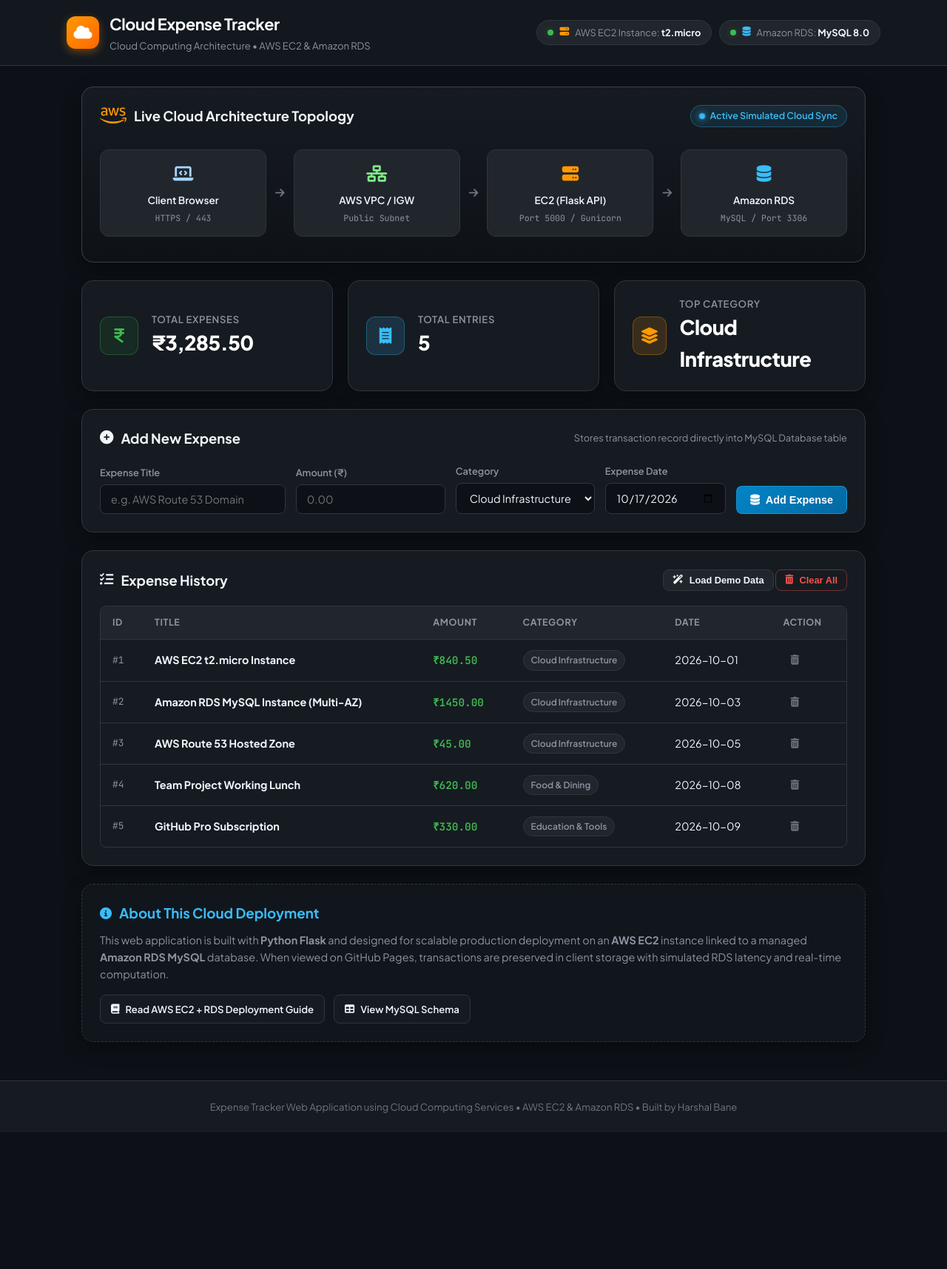
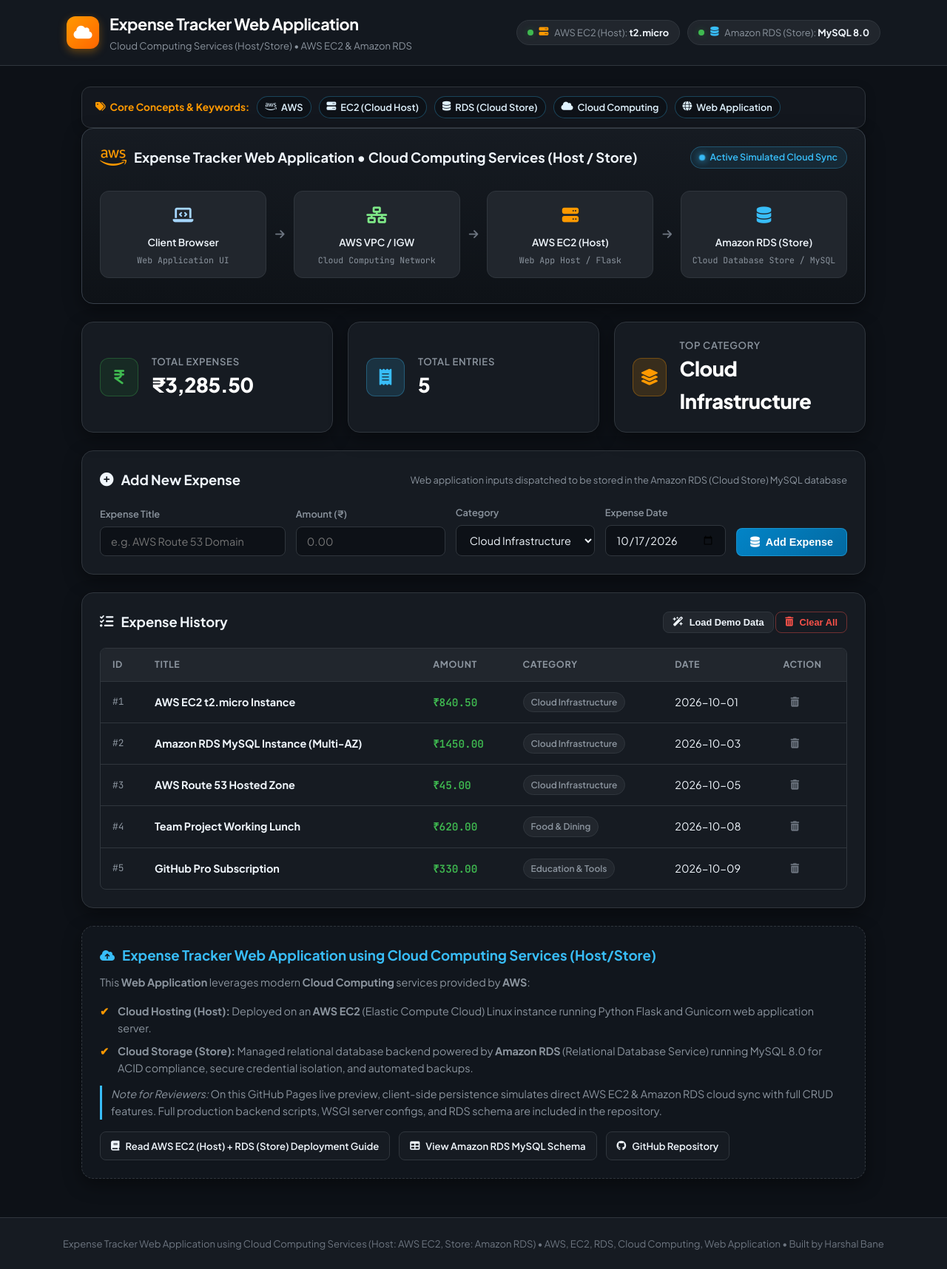
Before and after one commit to MrHarshalBane/expense-tracker-cloud-aws, a plain HTML site: page index.html in a window 1280 px wide. Shown: the whole page at 74% size. Before the commit the page ends 1531 px from the top, so only its background shows below. Drawn offline with Linux system fonts and the light colour scheme.

Commit message:
Enhance Cloud Computing Host/Store architecture alignment and required keywords (AWS, EC2, RDS)

```diff
--- a/index.html
+++ b/index.html
@@ -3,7 +3,10 @@
 <head>
   <meta charset="UTF-8">
   <meta name="viewport" content="width=device-width, initial-scale=1.0">
-  <title>Cloud Expense Tracker - AWS Architecture Demo</title>
+  <title>Expense Tracker Web Application using Cloud Computing Services (Host/Store) - AWS, EC2, RDS</title>
+  <meta name="description" content="Expense Tracker Web Application using Cloud Computing Services (Host/Store). Built for AWS EC2 cloud hosting and Amazon RDS cloud database storage.">
+  <meta name="keywords" content="AWS, EC2, RDS, Cloud Computing, Web Application, Expense Tracker, Cloud Host, Cloud Store, Amazon Web Services">
+  <meta name="author" content="Harshal Bane">
   <!-- Google Fonts & Font Awesome -->
   <link rel="preconnect" href="https://fonts.googleapis.com">
   <link rel="preconnect" href="https://fonts.gstatic.com" crossorigin>
@@ -20,32 +23,42 @@
           <i class="fa-solid fa-cloud"></i>
         </div>
         <div>
-          <h1>Cloud Expense Tracker</h1>
-          <p class="subtitle">Cloud Computing Architecture • AWS EC2 &amp; Amazon RDS</p>
+          <h1>Expense Tracker Web Application</h1>
+          <p class="subtitle">Cloud Computing Services (Host/Store) • AWS EC2 &amp; Amazon RDS</p>
         </div>
       </div>
       <div class="cloud-status-pills">
-        <div class="pill ec2" id="pill-ec2" title="Compute Layer">
+        <div class="pill ec2" id="pill-ec2" title="Cloud Host Layer">
           <span class="status-dot"></span>
           <i class="fa-solid fa-server"></i>
-          <span>AWS EC2 Instance: <strong>t2.micro</strong></span>
+          <span>AWS EC2 (Host): <strong>t2.micro</strong></span>
         </div>
-        <div class="pill rds" id="pill-rds" title="Database Layer">
+        <div class="pill rds" id="pill-rds" title="Cloud Store Layer">
           <span class="status-dot"></span>
           <i class="fa-solid fa-database"></i>
-          <span>Amazon RDS: <strong>MySQL 8.0</strong></span>
+          <span>Amazon RDS (Store): <strong>MySQL 8.0</strong></span>
         </div>
       </div>
     </div>
   </header>
 
   <main class="container">
+    <!-- Project Focus & Keywords Badge Strip -->
+    <section class="keywords-bar">
+      <span class="kw-title"><i class="fa-solid fa-tags"></i> Core Concepts &amp; Keywords:</span>
+      <span class="kw-tag"><i class="fa-brands fa-aws"></i> AWS</span>
+      <span class="kw-tag"><i class="fa-solid fa-server"></i> EC2 (Cloud Host)</span>
+      <span class="kw-tag"><i class="fa-solid fa-database"></i> RDS (Cloud Store)</span>
+      <span class="kw-tag"><i class="fa-solid fa-cloud"></i> Cloud Computing</span>
+      <span class="kw-tag"><i class="fa-solid fa-globe"></i> Web Application</span>
+    </section>
+
     <!-- AWS Architecture Interactive Banner -->
     <section class="card arch-card">
       <div class="arch-header">
         <div class="arch-title">
           <i class="fa-brands fa-aws aws-brand-icon"></i>
-          <h2>Live Cloud Architecture Topology</h2>
+          <h2>Expense Tracker Web Application • Cloud Computing Services (Host / Store)</h2>
         </div>
         <div class="mode-badge">
           <span class="pulse-indicator"></span> Active Simulated Cloud Sync
@@ -55,25 +68,25 @@
         <div class="topo-node client-node">
           <div class="node-icon"><i class="fa-solid fa-laptop-code"></i></div>
           <div class="node-label">Client Browser</div>
-          <div class="node-ip">HTTPS / 443</div>
+          <div class="node-ip">Web Application UI</div>
         </div>
         <div class="topo-arrow"><i class="fa-solid fa-arrow-right"></i></div>
         <div class="topo-node igw-node">
           <div class="node-icon"><i class="fa-solid fa-network-wired"></i></div>
           <div class="node-label">AWS VPC / IGW</div>
-          <div class="node-ip">Public Subnet</div>
+          <div class="node-ip">Cloud Computing Network</div>
         </div>
         <div class="topo-arrow"><i class="fa-solid fa-arrow-right"></i></div>
         <div class="topo-node ec2-node">
           <div class="node-icon"><i class="fa-solid fa-server"></i></div>
-          <div class="node-label">EC2 (Flask API)</div>
-          <div class="node-ip">Port 5000 / Gunicorn</div>
+          <div class="node-label">AWS EC2 (Host)</div>
+          <div class="node-ip">Web App Host / Flask</div>
         </div>
         <div class="topo-arrow"><i class="fa-solid fa-arrow-right"></i></div>
         <div class="topo-node rds-node">
           <div class="node-icon"><i class="fa-solid fa-database"></i></div>
-          <div class="node-label">Amazon RDS</div>
-          <div class="node-ip">MySQL / Port 3306</div>
+          <div class="node-label">Amazon RDS (Store)</div>
+          <div class="node-ip">Cloud Database Store / MySQL</div>
         </div>
       </div>
     </section>
@@ -107,7 +120,7 @@
     <section class="card form-card">
       <div class="card-title-bar">
         <h2><i class="fa-solid fa-plus-circle"></i> Add New Expense</h2>
-        <span class="card-hint">Stores transaction record directly into MySQL Database table</span>
+        <span class="card-hint">Web application inputs dispatched to be stored in the Amazon RDS (Cloud Store) MySQL database</span>
       </div>
       <form id="expense-form" class="form">
         <div class="form-group">
@@ -182,25 +195,35 @@
     <!-- AWS Deployment & Architecture Info Reference -->
     <section class="card docs-card">
       <div class="docs-header">
-        <i class="fa-solid fa-circle-info"></i>
-        <h3>About This Cloud Deployment</h3>
+        <i class="fa-solid fa-cloud-arrow-up"></i>
+        <h3>Expense Tracker Web Application using Cloud Computing Services (Host/Store)</h3>
       </div>
       <p>
-        This web application is built with <strong>Python Flask</strong> and designed for scalable production deployment on an <strong>AWS EC2</strong> instance linked to a managed <strong>Amazon RDS MySQL</strong> database. When viewed on GitHub Pages, transactions are preserved in client storage with simulated RDS latency and real-time computation.
+        This <strong>Web Application</strong> leverages modern <strong>Cloud Computing</strong> services provided by <strong>AWS</strong>:
+      </p>
+      <ul class="cloud-features-list">
+        <li><strong>Cloud Hosting (Host):</strong> Deployed on an <strong>AWS EC2</strong> (Elastic Compute Cloud) Linux instance running Python Flask and Gunicorn web application server.</li>
+        <li><strong>Cloud Storage (Store):</strong> Managed relational database backend powered by <strong>Amazon RDS</strong> (Relational Database Service) running MySQL 8.0 for ACID compliance, secure credential isolation, and automated backups.</li>
+      </ul>
+      <p class="demo-note">
+        <em>Note for Reviewers:</em> On this GitHub Pages live preview, client-side persistence simulates direct AWS EC2 &amp; Amazon RDS cloud sync with full CRUD features. Full production backend scripts, WSGI server configs, and RDS schema are included in the repository.
       </p>
       <div class="docs-links">
         <a href="https://github.com/MrHarshalBane/expense-tracker-cloud-aws/blob/main/AWS_DEPLOYMENT.md" target="_blank" class="doc-btn">
-          <i class="fa-solid fa-book"></i> Read AWS EC2 + RDS Deployment Guide
+          <i class="fa-solid fa-book"></i> Read AWS EC2 (Host) + RDS (Store) Deployment Guide
         </a>
         <a href="https://github.com/MrHarshalBane/expense-tracker-cloud-aws/blob/main/schema.sql" target="_blank" class="doc-btn">
-          <i class="fa-solid fa-table"></i> View MySQL Schema
+          <i class="fa-solid fa-table"></i> View Amazon RDS MySQL Schema
+        </a>
+        <a href="https://github.com/MrHarshalBane/expense-tracker-cloud-aws" target="_blank" class="doc-btn">
+          <i class="fa-brands fa-github"></i> GitHub Repository
         </a>
       </div>
     </section>
   </main>
 
   <footer class="app-footer">
-    <p>Expense Tracker Web Application using Cloud Computing Services • AWS EC2 &amp; Amazon RDS • Built by Harshal Bane</p>
+    <p>Expense Tracker Web Application using Cloud Computing Services (Host: AWS EC2, Store: Amazon RDS) • AWS, EC2, RDS, Cloud Computing, Web Application • Built by Harshal Bane</p>
   </footer>
 
   <script src="app.js"></script>
--- a/style.css
+++ b/style.css
@@ -578,6 +578,80 @@
   color: var(--primary);
 }
 
+/* Keywords Bar */
+.keywords-bar {
+  display: flex;
+  align-items: center;
+  flex-wrap: wrap;
+  gap: 10px;
+  background: rgba(22, 27, 34, 0.7);
+  border: 1px solid var(--border-color);
+  padding: 12px 18px;
+  border-radius: var(--radius-md);
+  box-shadow: 0 4px 14px rgba(0, 0, 0, 0.25);
+}
+
+.kw-title {
+  font-size: 0.85rem;
+  font-weight: 700;
+  color: var(--aws-orange);
+  display: inline-flex;
+  align-items: center;
+  gap: 6px;
+}
+
+.kw-tag {
+  font-size: 0.8rem;
+  font-weight: 600;
+  padding: 4px 10px;
+  background: #0d1117;
+  border: 1px solid rgba(56, 189, 248, 0.3);
+  border-radius: 20px;
+  color: #e0f2fe;
+  display: inline-flex;
+  align-items: center;
+  gap: 6px;
+  transition: all 0.2s ease;
+}
+
+.kw-tag:hover {
+  border-color: var(--aws-orange);
+  color: #ffedd5;
+  transform: translateY(-1px);
+}
+
+.cloud-features-list {
+  list-style: none;
+  padding: 0;
+  margin: 12px 0;
+  display: flex;
+  flex-direction: column;
+  gap: 8px;
+}
+
+.cloud-features-list li {
+  position: relative;
+  padding-left: 24px;
+  font-size: 0.9rem;
+  color: var(--text-secondary);
+}
+
+.cloud-features-list li::before {
+  content: "✔";
+  position: absolute;
+  left: 0;
+  color: var(--aws-orange);
+  font-weight: bold;
+}
+
+.demo-note {
+  font-size: 0.82rem;
+  color: var(--text-muted);
+  border-left: 3px solid var(--primary);
+  padding-left: 12px;
+  margin: 12px 0 16px 0;
+}
+
 /* Footer */
 .app-footer {
   text-align: center;
```
Also changed, not shown: 2 other files.
